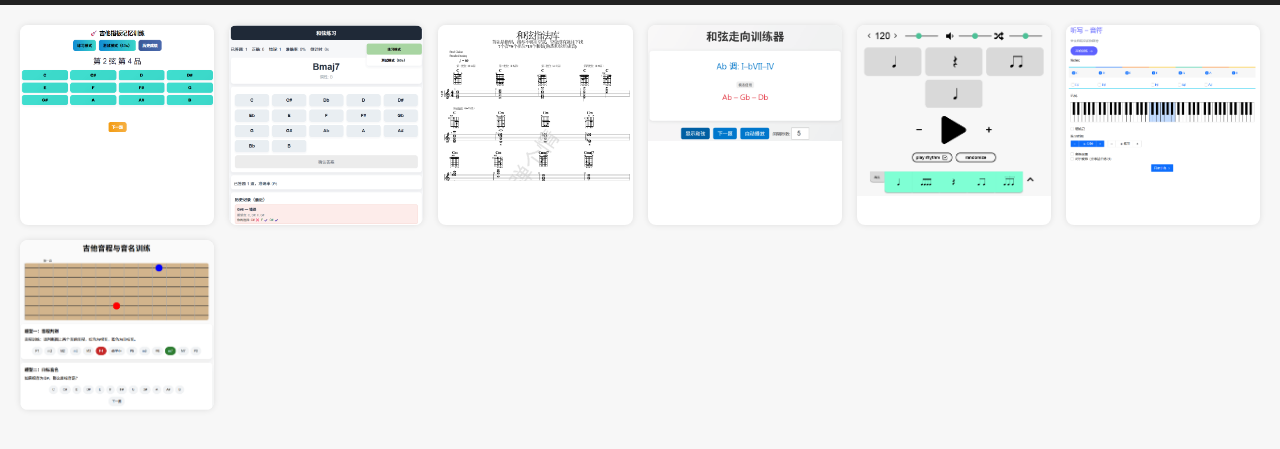
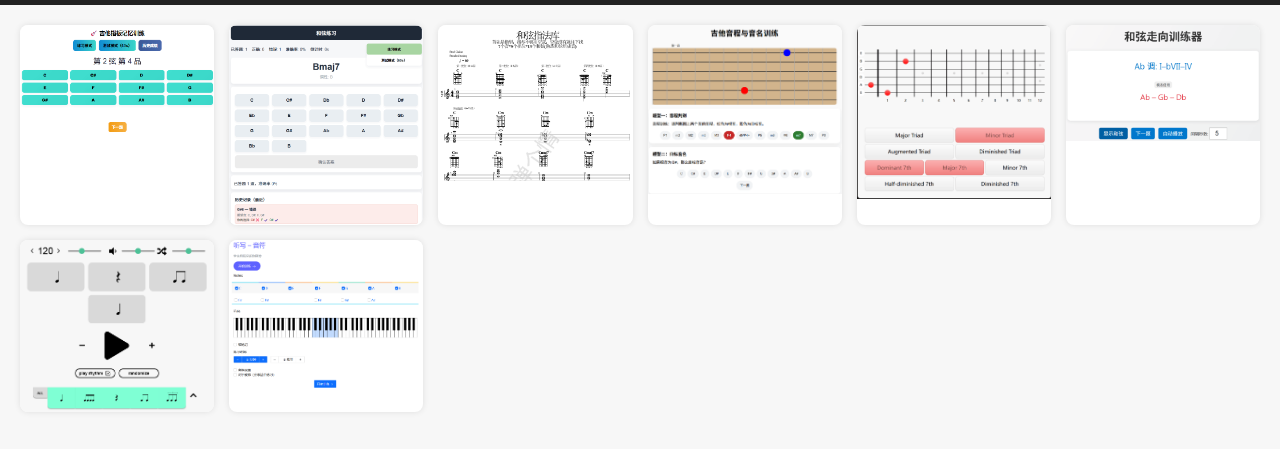
Before and after one commit to sober-gd/sober-gd.github.io, a plain HTML site: page index.html in a window 1280 px wide. Shown: the part 47-496 px from the top of the page. Drawn offline with Linux system fonts and the light colour scheme.

Commit message:
更新和弦识别app，整合自网络

```diff
--- a/index.html
+++ b/index.html
@@ -89,10 +89,12 @@ document.addEventListener('DOMContentLoaded', function () {
     {name:'指板记忆',url:'./apps/指板记忆/指板记忆.html', img:'./apps/指板记忆/detail.png'},
     {name:'和弦组成音练习', url:'./apps/和弦组成音/组成音.html', img:'./apps/和弦组成音/detail.png'},
     {name:'和弦指法库', url:'./apps/和弦指型合集/和弦指法库.html', img:'./apps/和弦指型合集/detail.png'},
-    {name:'chords progression',url:'./apps/chords_progression/chord_progression.html', img:'./apps/chords_progression/detail.png'},
+    {name:'指板音程音名练习', url:'./apps/指板音程记忆/指板音程记忆.html', img:'./apps/指板音程记忆/detail.png'},
+    {name:'和弦识别', url:'https://www.musictheory.net/exercises/fretboard-chord', img:'./apps/和弦识别/detail.png'},
+    {name:'chords progression', url:'./apps/chords_progression/chord_progression.html', img:'./apps/chords_progression/detail.png'},
     {name:'random rhythm generator', url:'https://randomrhythmgenerator.com/',img:'./apps/random_rhythm_generator/detail.png'},
-    {name:'ear training--musicacademy', url:'https://musicacademy.app/zh/', img:'./apps/ear_training/detail.png'},
-    {name:'指板音程音名练习', url:'./apps/指板音程记忆/指板音程记忆.html', img:'./apps/指板音程记忆/detail.png'}
+    {name:'ear training--musicacademy', url:'https://musicacademy.app/zh/', img:'./apps/ear_training/detail.png'}
+
   ];
 
   function switchPage(pageId,title=''){
```
Also changed, not shown: apps/和弦识别/detail.png (added).
